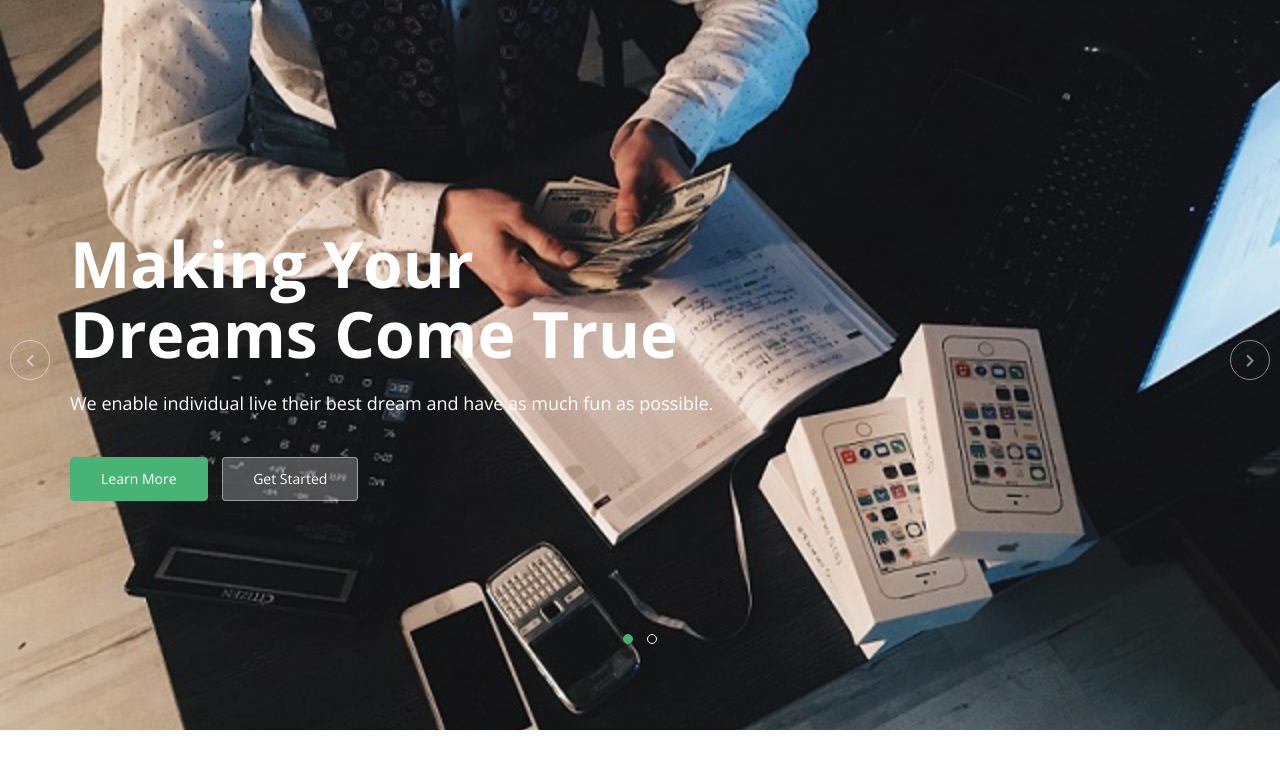
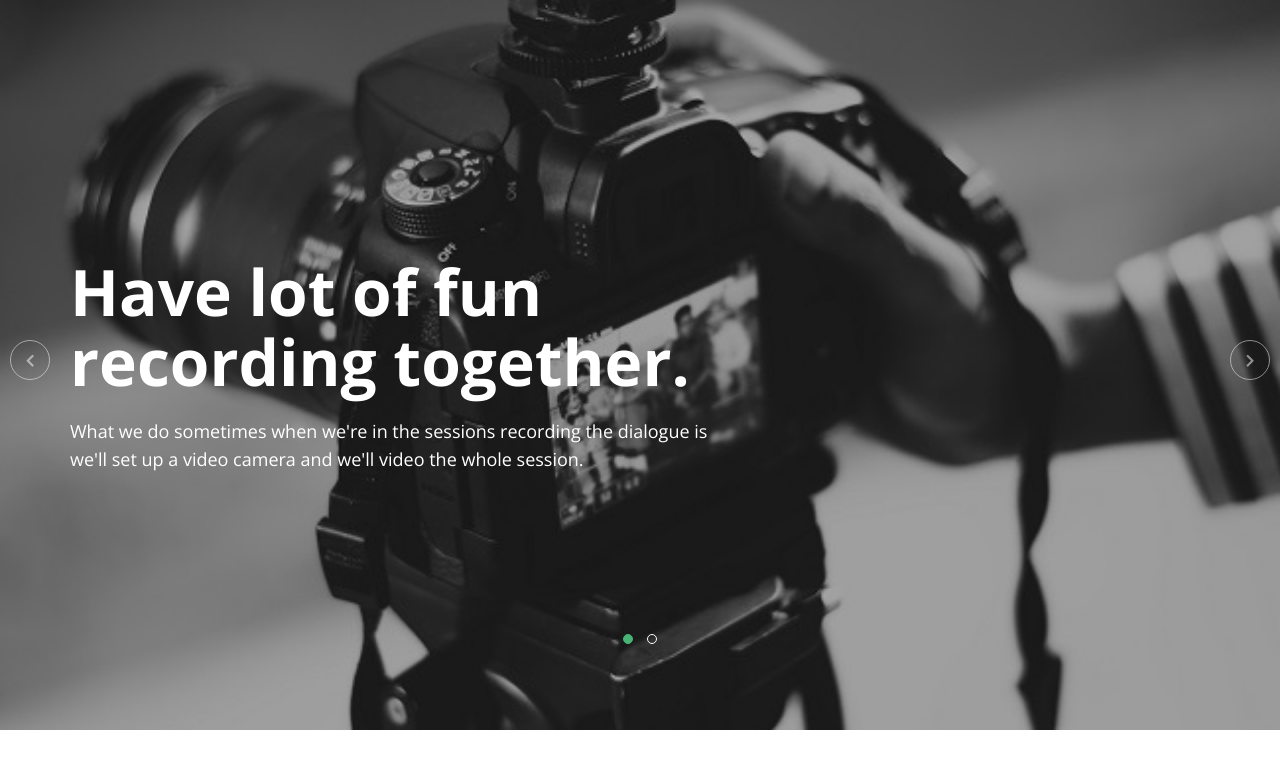
Before and after one commit to Huxteen/python-video-recording-app, a Django app: page / in a window 1280 px wide. Shown: the part 93-863 px from the top of the page. Run offline with Django 3.2, Linux system fonts and the light colour scheme; some libraries are stand-ins or nearby versions.

Commit message:
changed slider

```diff
--- a/video_recording_app/settings.py
+++ b/video_recording_app/settings.py
@@ -38,7 +38,7 @@ BASE_DIR = os.path.dirname(os.path.dirname(os.path.abspath(__file__)))
 SECRET_KEY = 'jvow)@2!#qk8%$u6(7e%wnw#btc^-)da*-(e&5av221aray3ks'
 
 # SECURITY WARNING: don't run with debug turned on in production!
-DEBUG = True
+DEBUG = False
 
 ALLOWED_HOSTS = ['selfvid.herokuapp.com', '127.0.0.1', 'localhost']
 
--- a/video_recording_app/templates/home.html
+++ b/video_recording_app/templates/home.html
@@ -20,12 +20,12 @@
                         <div class="row">
                             <div class="col-md-7">
                                 <div class="carousel-content">
-                                    <h1 class="animation animated-item-1">Making Your Dreams Come True</h1>
+                                    <h1 class="animation animated-item-1">Have lot of fun recording together.</h1>
                                     <div class="animation animated-item-2">
-                                        We enable individual live their best dream and have as much fun as possible.
+                                       What we do sometimes when we're in the sessions recording the dialogue is we'll set up a video camera and we'll video the whole session.
                                     </div>
-                                    <a class="btn-slide animation animated-item-3" href="#">Learn More</a>
-                                    <a class="btn-slide white animation animated-item-3" href="#">Get Started</a>
+                                    {% comment %} <a class="btn-slide animation animated-item-3" href="#">Learn More</a>
+                                    <a class="btn-slide white animation animated-item-3" href="#">Get Started</a> {% endcomment %}
                                 </div>
                             </div>
 
@@ -39,12 +39,12 @@
                         <div class="row">
                             <div class="col-md-7">
                                 <div class="carousel-content">
-                                    <h1 class="animation animated-item-1">Loan modification machine.</h1>
+                                    <h1 class="animation animated-item-1">Be there when the recording goes on.</h1>
                                     <div class="animation animated-item-2">
-                                        It's easy to get a loan unless you need it.
+                                        Little things can make such a big difference during recording.
                                     </div>
-                                    <a class="btn-slide white animation animated-item-3" href="#">Learn More</a>
-                                    <a class="btn-slide animation animated-item-3" href="#">Get Started</a>
+                                    {% comment %} <a class="btn-slide white animation animated-item-3" href="#">Learn More</a>
+                                    <a class="btn-slide animation animated-item-3" href="#">Get Started</a> {% endcomment %}
                                 </div>
                             </div>
 
```
Also changed, not shown: readme.txt, video_recording_app/static/assets/images/slider/bg1.jpg, video_recording_app/static/assets/images/slider/bg2.jpg, 7 other files.
